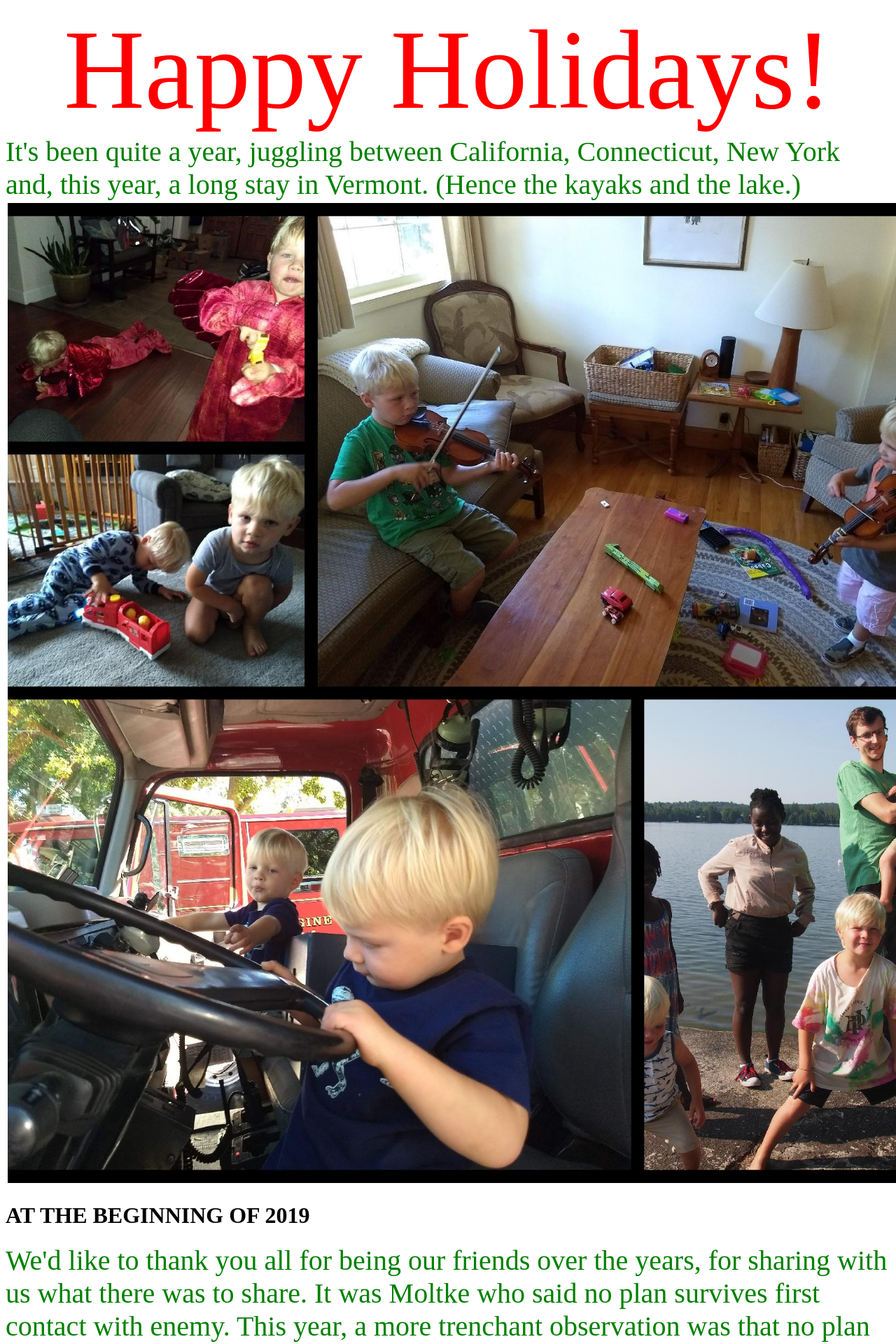
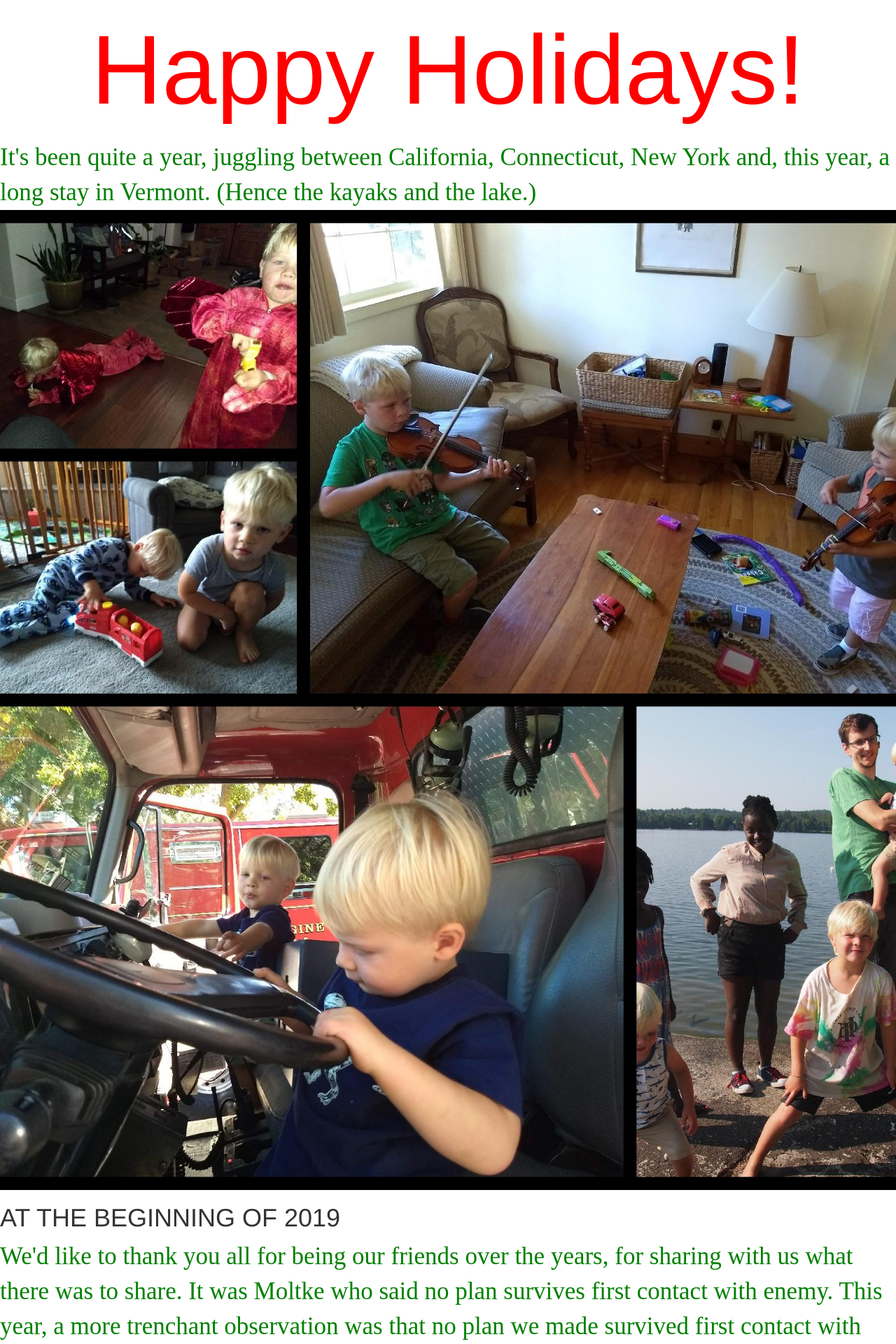
Before and after one commit to nlgunther/holiday, a Django app: page / in a window 1280 px wide; the page is wider, and only the part inside the window is pictured. Shown: the top 1920 px of that part at 70% size. Run offline with Django 3.2, Linux system fonts and the light colour scheme; some libraries are stand-ins or nearby versions.

Commit message:
Another change to card2018.html, and added back bootstrap hlinks.

```diff
--- a/holidaycard/templates/holidaycard/card2018.html
+++ b/holidaycard/templates/holidaycard/card2018.html
@@ -3,6 +3,8 @@
 <html>
 <head>
 <title>Happy Holidays from the Gunthers during Winter 2018-9!</title>
+<link rel="stylesheet" href="//maxcdn.bootstrapcdn.com/bootstrap/3.2.0/css/bootstrap.min.css">
+<link rel="stylesheet" href="//maxcdn.bootstrapcdn.com/bootstrap/3.2.0/css/bootstrap-theme.min.css">
 <link rel="stylesheet" href="{% static 'css/holidaycard.css' %}">
 </head>
 <div id=htext>Happy Holidays!</div>
@@ -42,6 +44,7 @@ It's always nice to have something to look forwad to.
 <td><img src="{% static  'images/JGuntherwithplane.jpg' %}" hspace="200" height="900">
 </td>
 </tr></tbody></table>
+<hr>
 <div id=holidaytext>In closing, a very Happy New Year to you all!<br>
 Warmly,<br>
 Nick & Susanna Gunther
```
